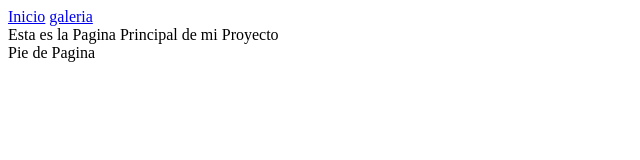
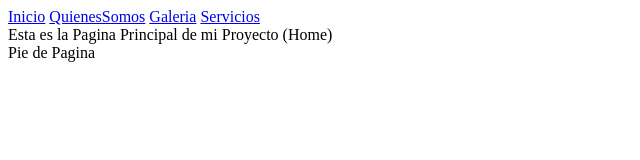
Before and after one commit to JJOjeda19/PrimerProyecto, an Astro site: page / in a window 1280 px wide. Shown: the whole page, without its empty margins (0-640 px from the left). Built offline with nearby package versions, Linux system fonts and the light colour scheme; Astro itself is replaced by a stand-in of ours.

Commit message:
Indice de Pagina V1

```diff
--- a/src/layouts/Layout.astro
+++ b/src/layouts/Layout.astro
@@ -12,7 +12,9 @@
 		<header>
 			<nav>
 				<a href="/">Inicio</a>
-				<a href="/galeria">galeria</a>
+				<a href="/nosotros">QuienesSomos</a>
+				<a href="/galeria">Galeria</a>
+				<a href="/servicios">Servicios</a>
 			</nav>
 		</header>
 
--- a/src/pages/index.astro
+++ b/src/pages/index.astro
@@ -6,5 +6,5 @@ import Layout from '../layouts/Layout.astro';
 ---
 
 <Layout>
-	Esta es la Pagina Principal de mi Proyecto
+	Esta es la Pagina Principal de mi Proyecto (Home)
 </Layout>
```
Also changed, not shown: src/pages/compras.astro (added, +7 -0 lines), src/pages/nosotros.astro (added, +7 -0 lines), 1 other file.
